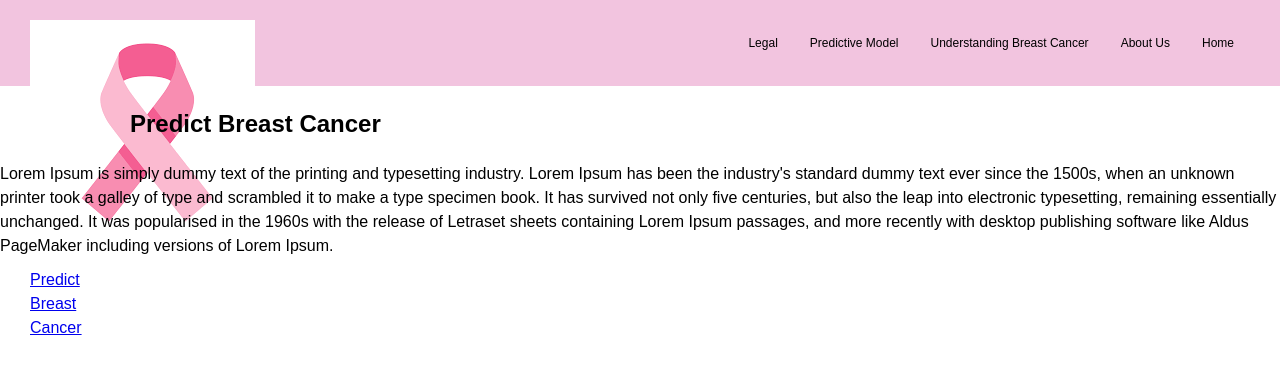
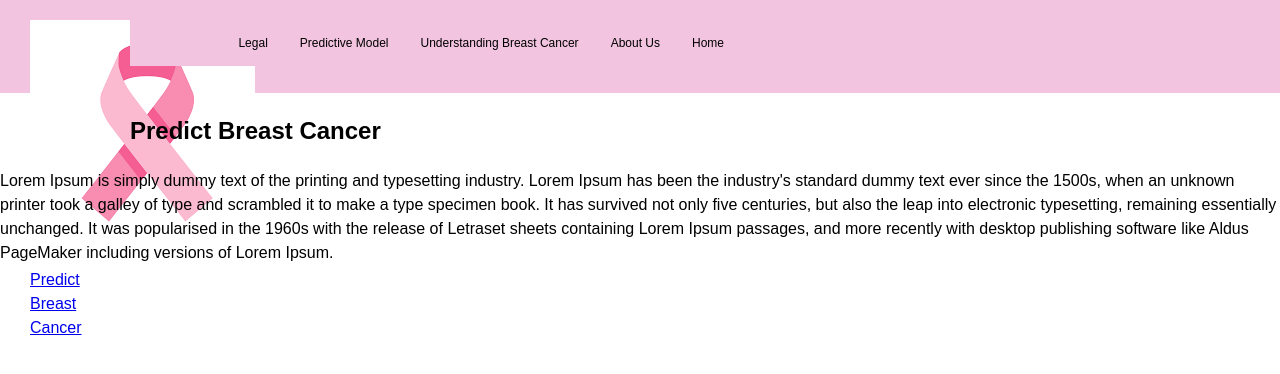
Before and after one commit to joannetrann/fit3164, a plain HTML site: page index.html in a window 1280 px wide. Drawn offline with Linux system fonts and the light colour scheme.

Commit message:
Update styles.css

```diff
--- a/styles.css
+++ b/styles.css
@@ -44,6 +44,11 @@ header   {
 
 
 /* main navigation */
+nav     {
+  width: 50%;
+  display: inline-block;
+  text-align: right;
+}
 
 ul {
   list-style-type: none;
```
